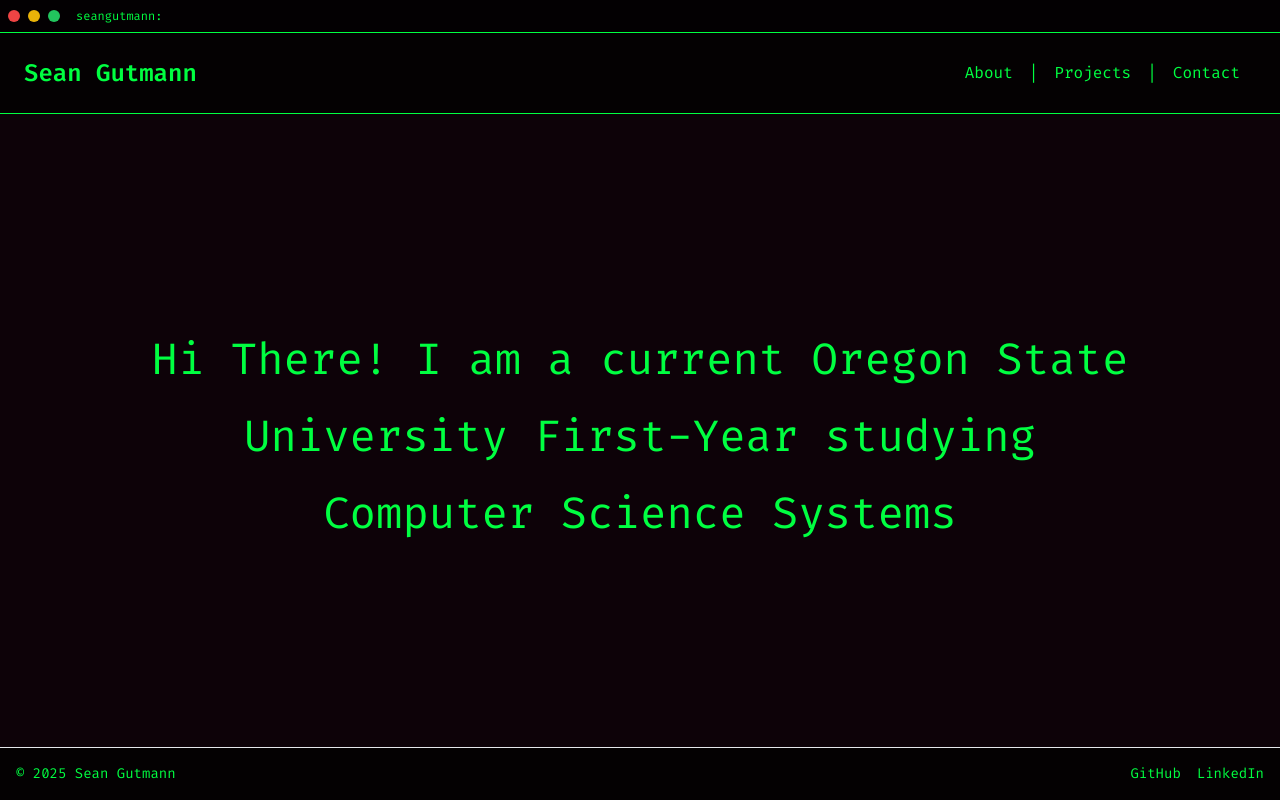
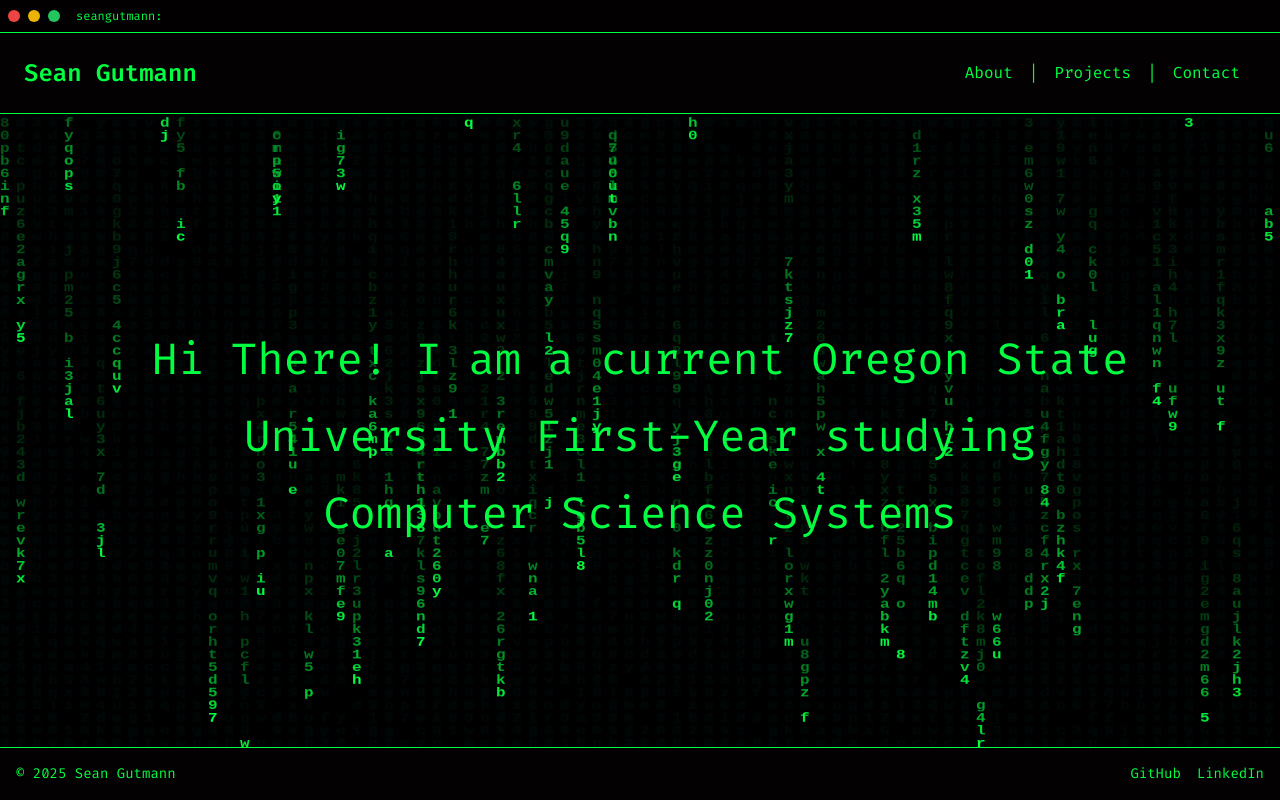
Before and after one commit to SeanG-rsd/seangutmann, an Astro site: page / in a window 1280 px wide. Built offline with nearby package versions, Linux system fonts and the light colour scheme; Astro itself is replaced by a stand-in of ours.

Commit message:
added matrix background

```diff
--- a/src/layouts/Layout.astro
+++ b/src/layouts/Layout.astro
@@ -45,7 +45,7 @@ import { animatePageOut } from "../javascript/animation.ts";
 			<slot/>
     	</main>
 	</body>
-	<footer class="w-full p-4 bg-black bg-opacity-70 border-t border-matrix-green text-matrix-green text-sm">
+	<footer class="w-full p-4 bg-black bg-opacity-70 border-t topbar text-matrix-green text-sm">
 		<div class="container mx-auto flex justify-between">
 			<div>© {new Date().getFullYear()} Sean Gutmann</div>
 			<div class="flex space-x-4">
--- a/src/pages/index.astro
+++ b/src/pages/index.astro
@@ -4,8 +4,11 @@ import Layout from '../layouts/Layout.astro';
 import background from '../assets/background.svg';
 ---
 
+<Layout title="Home">
+	<canvas id="canvas">
 
-<Layout title="Home">
+	</canvas>
+
 	<div id="container" class="box">
 		<main class="flex-1 flex flex-col items-center justify-center">
 			<h1>Hi There! I am a current Oregon State</h1>
@@ -16,6 +19,16 @@ import background from '../assets/background.svg';
 </Layout>
 
 <style>
+	canvas {
+        position: absolute;
+        top: 0;
+        left: 0;
+        width: 100%;
+        height: 100%;
+        z-index: -1;
+		background-color: var(--matric-black);
+    }
+
 	#background {
 		position: fixed;
 		top: 0;
@@ -40,3 +53,53 @@ import background from '../assets/background.svg';
 		margin-top: 0.25em;
 	}
 </style>
+
+<script>
+	document.addEventListener('DOMContentLoaded', () => {
+    const canvas = document.getElementById('canvas') as HTMLCanvasElement;
+    if (!canvas) return;
+
+    const context = canvas.getContext('2d');
+    if (!context) return;
+
+    canvas.width = window.innerWidth;
+    canvas.height = window.innerHeight;
+
+    const fontSize = 16;
+    const columns = Math.floor(canvas.width / fontSize);
+    const drops: number[] = [];
+
+    for (let i = 0; i < columns; i++) {
+      drops[i] = 0;
+    }
+
+    const str = "abcdefghijklmnopqrstuvwxyz     0123456789    ";
+
+    const draw = () => {
+      context.fillStyle = "rgba(0, 0, 0, 0.08)";
+      context.fillRect(0, 0, canvas.width, canvas.height);
+
+      context.font = `700 ${fontSize}px monospace`;
+      context.fillStyle = "#00FF41";
+
+      for (let i = 0; i < columns; i++) {
+
+        const index = Math.floor(Math.random() * str.length);
+        const x = i * fontSize;
+        const y = drops[i] * fontSize;
+
+        context.fillText(str[index], x, y);
+
+        if (y >= canvas.height && Math.random() > 0.99) {
+          drops[i] = 0;
+        }
+
+        drops[i]++;
+      }
+    };
+    draw();
+
+    setInterval(draw, 50);
+  });
+
+</script>
--- a/src/pages/projects.astro
+++ b/src/pages/projects.astro
@@ -1,6 +1,14 @@
 ---
 import Layout from "../layouts/Layout.astro";
 import ProjectBox from "../components/ProjectBox.astro";
+
+const projects = [
+    {
+        title: "Ball Sorting in Tubes",
+        description: "2D Puzzle Game",
+
+    },
+];
 ---
 
 <Layout title="Projects">
@@ -55,54 +63,6 @@ import ProjectBox from "../components/ProjectBox.astro";
     </div>
     </div>
 </Layout>
-
-<!-- <Layout title="Projects">
-    <div class="flex flex-col items-center justify-start gap-10 mb-20">
-        <ProjectBox
-         title="Ball Sorting in Tubes"
-         description="This is the description for Ball Sort. Testing to see how long the text will go before it automatically wraps to a new line upder the title"
-         iconPath="../src/assets/ball-sort-icon.png">
-            <div class="container gap-8">
-                <div class="flex flex-col">
-                    <h1>Simple Puzzle Game</h1>
-                    <p>
-                        Ball Sorting in Tubes has amassed hundreds of downloads on the iOS App Store.
-                        This is a test to see if the text will go to a new line or not.
-                    </p>
-                </div>
-                <img src="../src/assets/demos/BallSortDemo.png" class="demo"/>
-                <img src="../src/assets/demos/BallSortDemo.png" class="demo"/>
-            </div>
-        </ProjectBox>
-        <ProjectBox title="Tank Battles - Online" iconPath="../src/assets/battle-tanks-icon.png">
-            <div class="container">
-                <div class="flex flex-col">
-                    <h1>Simple Puzzle Game</h1>
-                    <p>
-                        Ball Sorting in Tubes has amassed hundreds of downloads on the iOS App Store.
-                        This is a test to see if the text will go to a new line or not.
-                    </p>
-                </div>
-                <div class="flex flex-col gap-8">
-                    <img src="../src/assets/demos/BattleTanksDemo.png" class="demo-h"/>
-                    <img src="../src/assets/demos/BattleTanksDemo.png" class="demo-h"/>
-                </div>
-            </div>
-        </ProjectBox>
-        <ProjectBox>
-            <p>Information about project</p>
-        </ProjectBox>
-        <ProjectBox>
-            <p>Information about project</p>
-        </ProjectBox>
-        <ProjectBox>
-            <p>Information about project</p>
-        </ProjectBox>
-        <ProjectBox>
-            <p>Information about project</p>
-        </ProjectBox>
-    </div>
-</Layout> -->
 
 <style>
 
```
